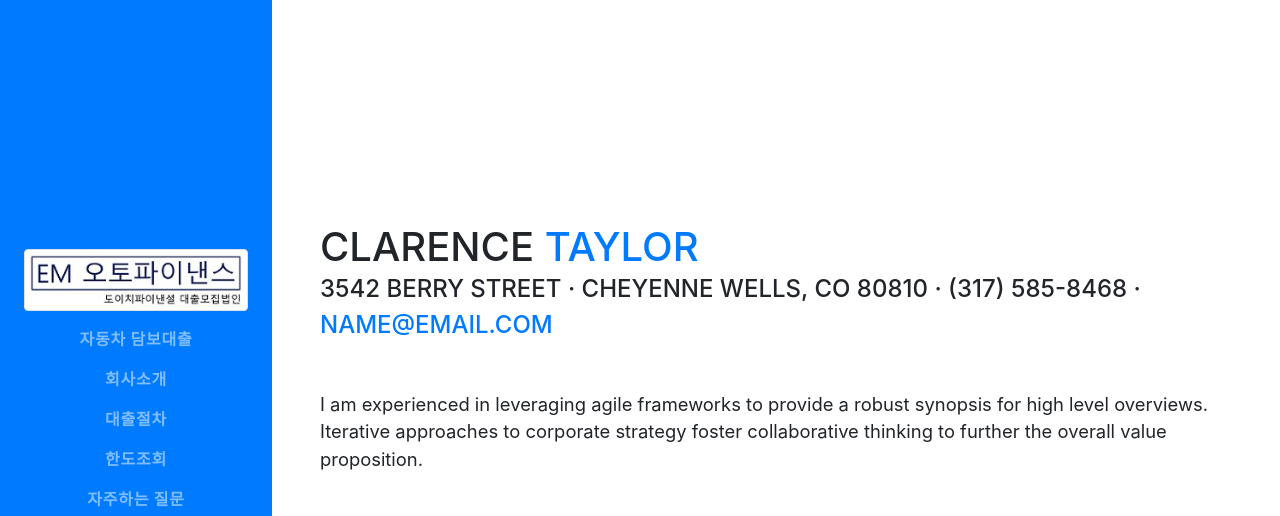
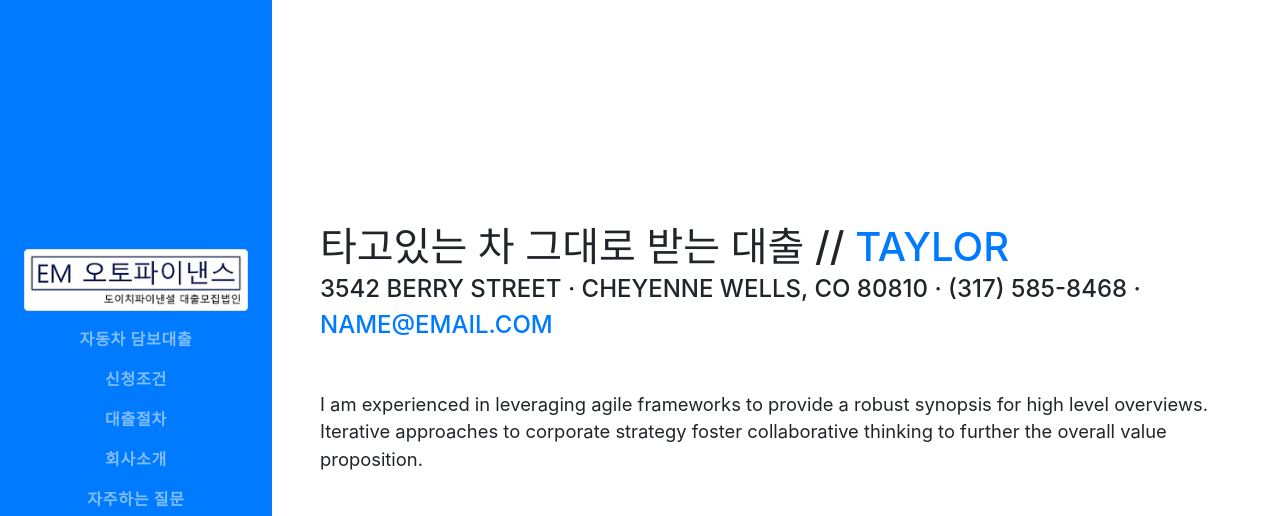
Before and after one commit to emauto/emauto, a website with bundled scripts: page index.html in a window 1280 px wide. Shown: the top 516 px of the page. Built offline with nearby package versions, Linux system fonts and the light colour scheme; a web font is replaced by a local one.

Commit message:
Update index.html

```diff
--- a/index.html
+++ b/index.html
@@ -48,13 +48,13 @@
                     <a class="nav-link js-scroll-trigger" href="#about">자동차 담보대출</a>
                 </li>
                 <li class="nav-item">
-                    <a class="nav-link js-scroll-trigger" href="#experience">회사소개</a>
+                    <a class="nav-link js-scroll-trigger" href="#experience">신청조건</a>
                 </li>
                 <li class="nav-item">
                     <a class="nav-link js-scroll-trigger" href="#education">대출절차</a>
                 </li>
                 <li class="nav-item">
-                    <a class="nav-link js-scroll-trigger" href="#skills">한도조회</a>
+                    <a class="nav-link js-scroll-trigger" href="#skills">회사소개</a>
                 </li>
                 <li class="nav-item">
                     <a class="nav-link js-scroll-trigger" href="#interests">자주하는 질문</a>
@@ -70,8 +70,8 @@
 
         <section class="resume-section p-3 p-lg-5 d-flex align-items-center" id="about">
             <div class="w-100">
-                <h1 class="mb-0">Clarence
-          <span class="text-primary">Taylor</span>
+                <h1 class="mb-0">타고있는 차 그대로 받는 대출
+         // <span class="text-primary">Taylor</span>
         </h1>
                 <div class="subheading mb-5">3542 Berry Street · Cheyenne Wells, CO 80810 · (317) 585-8468 ·
                     <a href="mailto:name@email.com">name@email.com</a>
```
